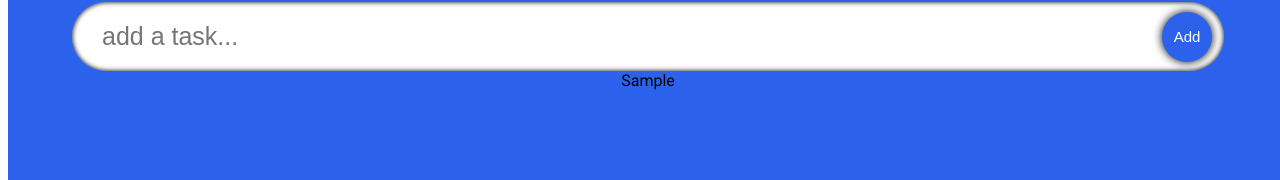
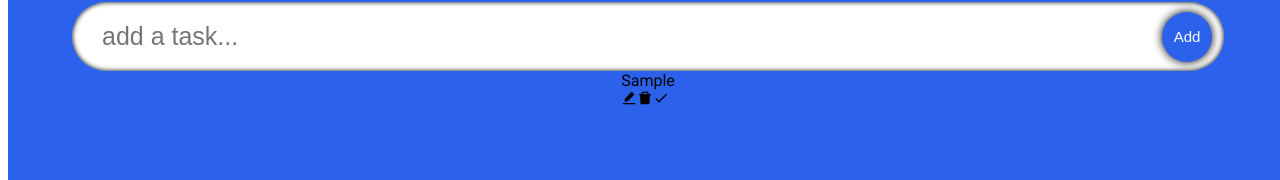
Before and after one commit to leoarthurwall/react-typescript, a React (Create React App) app: page / in a window 1280 px wide. Both pictures are taken after typing "Sample" into the empty fields and a click on the button "Add". Shown: the part 113-293 px from the top of the page. Built offline with nearby package versions, Linux system fonts and the light colour scheme.

Commit message:
installed the react icons library. imported icons for the deit, delete, and done for the tido-single component

```diff
--- a/src/components/SingleTodo.tsx
+++ b/src/components/SingleTodo.tsx
@@ -1,6 +1,7 @@
 import React from 'react'
 import { Todo } from '../model'
-import { AiFillEdit } from 'react-icons/ai'
+import { AiFillEdit, AiFillDelete } from 'react-icons/ai'
+import { MdDone } from 'react-icons/md'
 
 type Props = {
     todo: Todo,
@@ -13,6 +14,18 @@
     <form className='todos-single'>
         <span className='todos-single-text'>{todo.todo}</span>
 
+        <div>
+            <span className='icon'>
+                <AiFillEdit />
+            </span>
+            <span className='icon'>
+                <AiFillDelete />
+            </span>
+            <span className='icon'>
+                <MdDone />
+            </span>
+        </div>
+
     </form>
   )
 }
```
